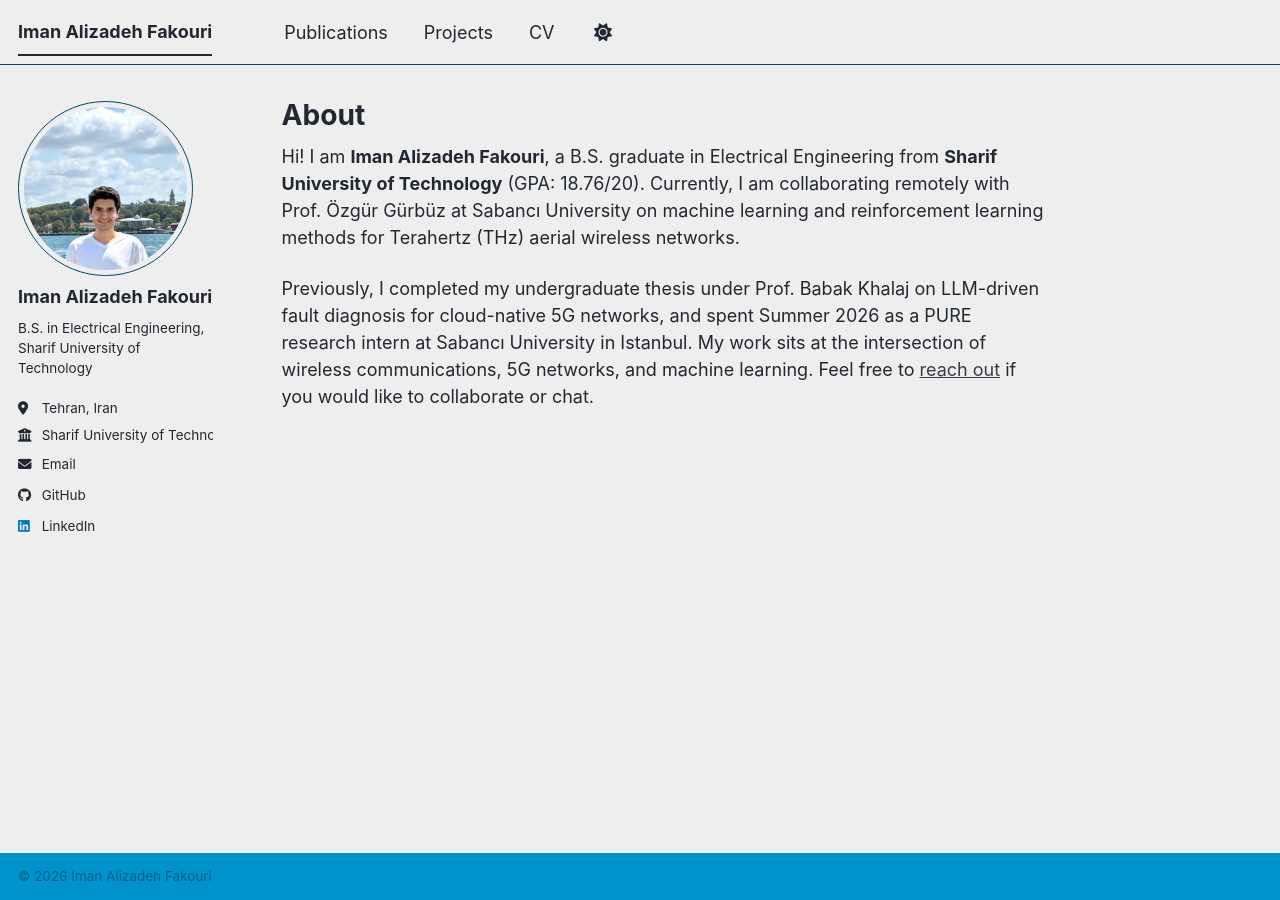
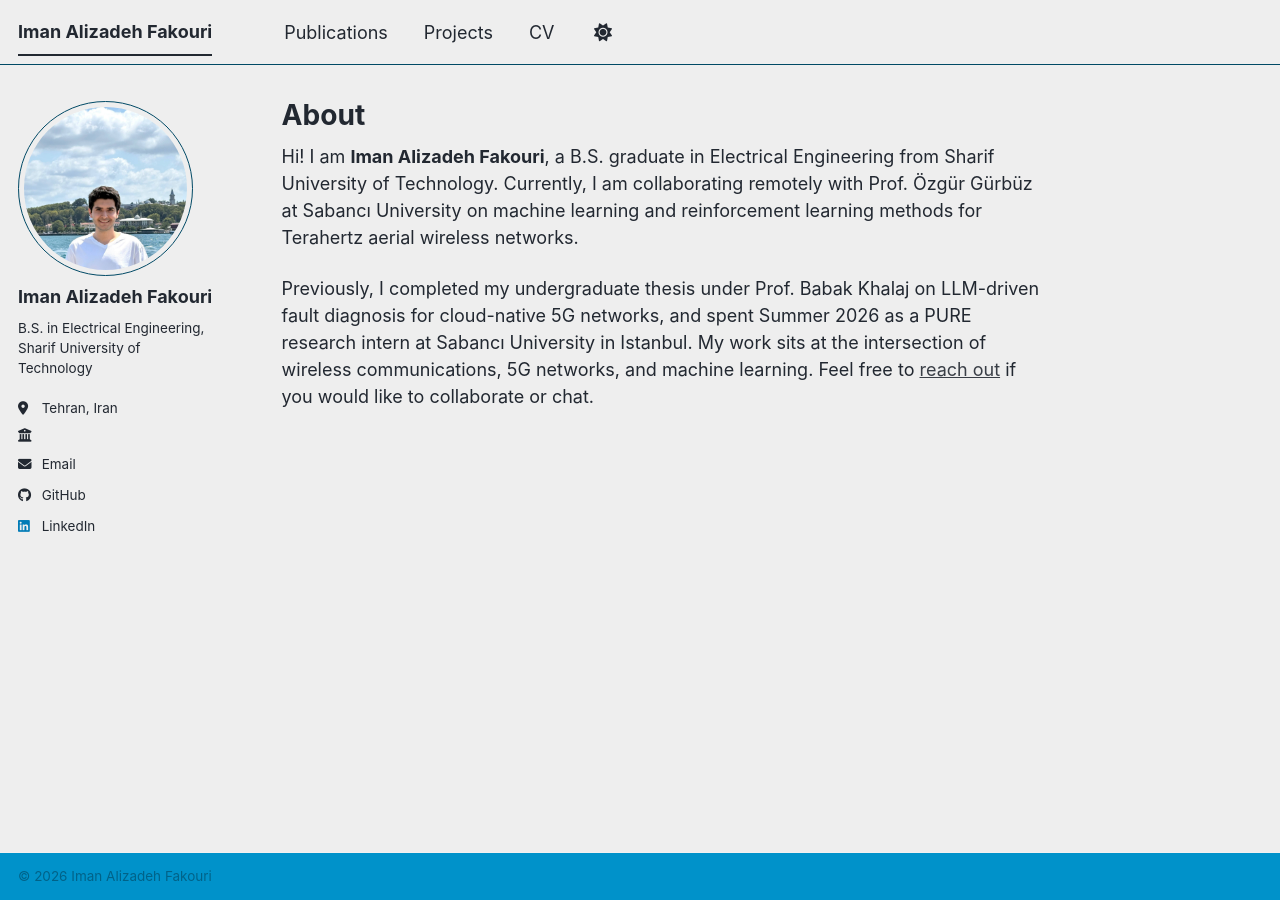
Before and after one commit to ImanFakury/ImanFakury.github.io, a Jekyll site: the page built from _pages/about.md, in a window 1280 px wide. Built offline with Jekyll 4.4.1, drawn with Linux system fonts in a browser that asks for light colours; a script bundle is joined from its source files by our own code; a style sheet for code colours, icons or effects is not loaded.

Commit message:
minor fixes

```diff
--- a/_config.yml
+++ b/_config.yml
@@ -17,7 +17,7 @@ author:
   pronouns         :
   bio              : "B.S. in Electrical Engineering, Sharif University of Technology"
   location         : "Tehran, Iran"
-  employer         : "Sharif University of Technology"
+  employer         : ""
   uri              :
   email            : "imanfakury1382@gmail.com"
 
--- a/_pages/about.md
+++ b/_pages/about.md
@@ -7,6 +7,6 @@ redirect_from:
   - /about.html
 ---
 
-Hi! I am **Iman Alizadeh Fakouri**, a B.S. graduate in Electrical Engineering from **Sharif University of Technology** (GPA: 18.76/20). Currently, I am collaborating remotely with Prof. Özgür Gürbüz at Sabancı University on machine learning and reinforcement learning methods for Terahertz (THz) aerial wireless networks.
+Hi! I am **Iman Alizadeh Fakouri**, a B.S. graduate in Electrical Engineering from Sharif University of Technology. Currently, I am collaborating remotely with Prof. Özgür Gürbüz at Sabancı University on machine learning and reinforcement learning methods for Terahertz aerial wireless networks.
 
 Previously, I completed my undergraduate thesis under Prof. Babak Khalaj on LLM-driven fault diagnosis for cloud-native 5G networks, and spent Summer 2026 as a PURE research intern at Sabancı University in Istanbul. My work sits at the intersection of wireless communications, 5G networks, and machine learning. Feel free to [reach out](mailto:imanfakury1382@gmail.com) if you would like to collaborate or chat.
```
